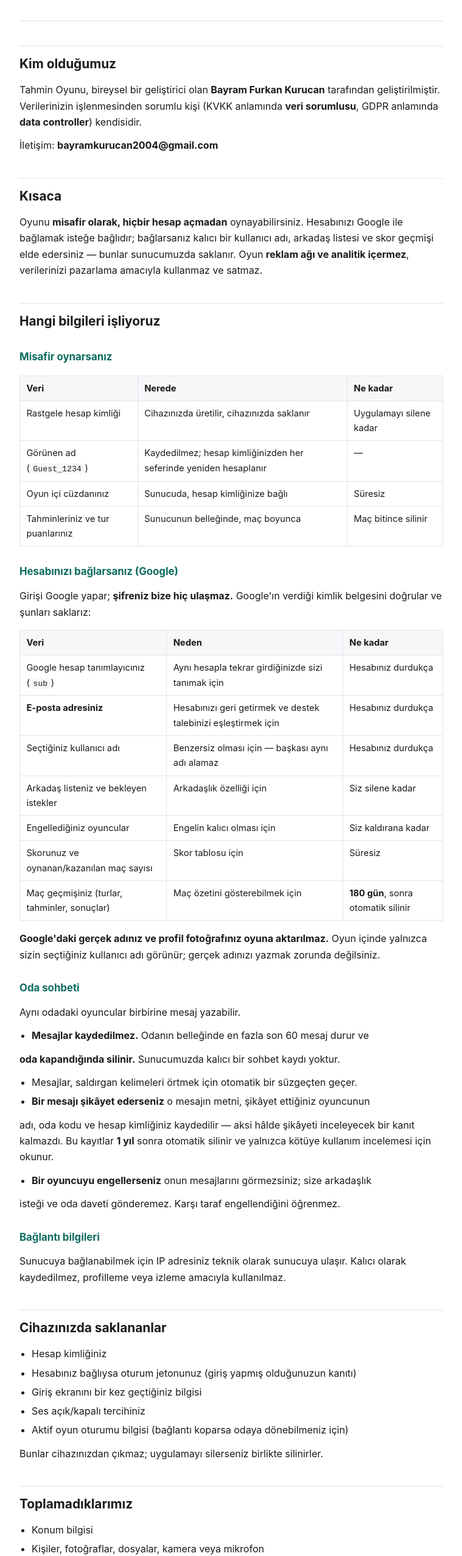
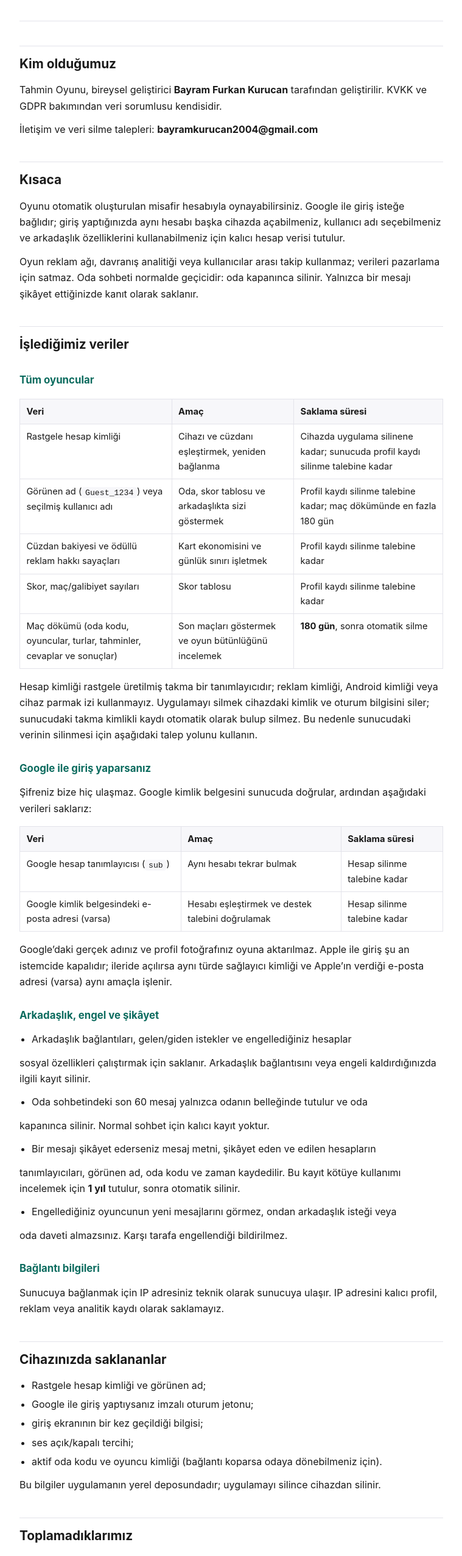
Before and after one commit to bayramfurkankurucan/tahminoyunu-gizlilik, a plain HTML site: page index.html in a window 1280 px wide. Shown: the part 105-2657 px from the top of the page at 61% size, without its empty margins (260-1019 px from the left). Drawn offline with Linux system fonts and the light colour scheme.

Commit message:
Gizlilik sayfasini guncelle

```diff
--- a/index.html
+++ b/index.html
@@ -43,50 +43,48 @@
 <p><strong>Son güncelleme:</strong> 31 Temmuz 2026</p>
 <hr>
 <h2>Kim olduğumuz</h2>
-<p>Tahmin Oyunu, bireysel bir geliştirici olan <strong>Bayram Furkan Kurucan</strong> tarafından geliştirilmiştir. Verilerinizin işlenmesinden sorumlu kişi (KVKK anlamında <strong>veri sorumlusu</strong>, GDPR anlamında <strong>data controller</strong>) kendisidir.</p>
-<p>İletişim: <strong>bayramkurucan2004@gmail.com</strong></p>
+<p>Tahmin Oyunu, bireysel geliştirici <strong>Bayram Furkan Kurucan</strong> tarafından geliştirilir. KVKK ve GDPR bakımından veri sorumlusu kendisidir.</p>
+<p>İletişim ve veri silme talepleri: <strong>bayramkurucan2004@gmail.com</strong></p>
 <h2>Kısaca</h2>
-<p>Oyunu <strong>misafir olarak, hiçbir hesap açmadan</strong> oynayabilirsiniz. Hesabınızı Google ile bağlamak isteğe bağlıdır; bağlarsanız kalıcı bir kullanıcı adı, arkadaş listesi ve skor geçmişi elde edersiniz — bunlar sunucumuzda saklanır. Oyun <strong>reklam ağı ve analitik içermez</strong>, verilerinizi pazarlama amacıyla kullanmaz ve satmaz.</p>
-<h2>Hangi bilgileri işliyoruz</h2>
-<h3>Misafir oynarsanız</h3>
-<div class="scroll"><table><thead><tr><th>Veri</th><th>Nerede</th><th>Ne kadar</th></tr></thead><tbody><tr><td>Rastgele hesap kimliği</td><td>Cihazınızda üretilir, cihazınızda saklanır</td><td>Uygulamayı silene kadar</td></tr><tr><td>Görünen ad (<code>Guest_1234</code>)</td><td>Kaydedilmez; hesap kimliğinizden her seferinde yeniden hesaplanır</td><td>—</td></tr><tr><td>Oyun içi cüzdanınız</td><td>Sunucuda, hesap kimliğinize bağlı</td><td>Süresiz</td></tr><tr><td>Tahminleriniz ve tur puanlarınız</td><td>Sunucunun belleğinde, maç boyunca</td><td>Maç bitince silinir</td></tr></tbody></table></div>
-<h3>Hesabınızı bağlarsanız (Google)</h3>
-<p>Girişi Google yapar; <strong>şifreniz bize hiç ulaşmaz.</strong> Google'ın verdiği kimlik belgesini doğrular ve şunları saklarız:</p>
-<div class="scroll"><table><thead><tr><th>Veri</th><th>Neden</th><th>Ne kadar</th></tr></thead><tbody><tr><td>Google hesap tanımlayıcınız (<code>sub</code>)</td><td>Aynı hesapla tekrar girdiğinizde sizi tanımak için</td><td>Hesabınız durdukça</td></tr><tr><td><strong>E-posta adresiniz</strong></td><td>Hesabınızı geri getirmek ve destek talebinizi eşleştirmek için</td><td>Hesabınız durdukça</td></tr><tr><td>Seçtiğiniz kullanıcı adı</td><td>Benzersiz olması için — başkası aynı adı alamaz</td><td>Hesabınız durdukça</td></tr><tr><td>Arkadaş listeniz ve bekleyen istekler</td><td>Arkadaşlık özelliği için</td><td>Siz silene kadar</td></tr><tr><td>Engellediğiniz oyuncular</td><td>Engelin kalıcı olması için</td><td>Siz kaldırana kadar</td></tr><tr><td>Skorunuz ve oynanan/kazanılan maç sayısı</td><td>Skor tablosu için</td><td>Süresiz</td></tr><tr><td>Maç geçmişiniz (turlar, tahminler, sonuçlar)</td><td>Maç özetini gösterebilmek için</td><td><strong>180 gün</strong>, sonra otomatik silinir</td></tr></tbody></table></div>
-<p><strong>Google'daki gerçek adınız ve profil fotoğrafınız oyuna aktarılmaz.</strong> Oyun içinde yalnızca sizin seçtiğiniz kullanıcı adı görünür; gerçek adınızı yazmak zorunda değilsiniz.</p>
-<h3>Oda sohbeti</h3>
-<p>Aynı odadaki oyuncular birbirine mesaj yazabilir.</p>
-<ul><li><strong>Mesajlar kaydedilmez.</strong> Odanın belleğinde en fazla son 60 mesaj durur ve</li></ul>
-<p><strong>oda kapandığında silinir.</strong> Sunucumuzda kalıcı bir sohbet kaydı yoktur.</p>
-<ul><li>Mesajlar, saldırgan kelimeleri örtmek için otomatik bir süzgeçten geçer.</li><li><strong>Bir mesajı şikâyet ederseniz</strong> o mesajın metni, şikâyet ettiğiniz oyuncunun</li></ul>
-<p>adı, oda kodu ve hesap kimliğiniz kaydedilir — aksi hâlde şikâyeti inceleyecek bir kanıt kalmazdı. Bu kayıtlar <strong>1 yıl</strong> sonra otomatik silinir ve yalnızca kötüye kullanım incelemesi için okunur.</p>
-<ul><li><strong>Bir oyuncuyu engellerseniz</strong> onun mesajlarını görmezsiniz; size arkadaşlık</li></ul>
-<p>isteği ve oda daveti gönderemez. Karşı taraf engellendiğini öğrenmez.</p>
+<p>Oyunu otomatik oluşturulan misafir hesabıyla oynayabilirsiniz. Google ile giriş isteğe bağlıdır; giriş yaptığınızda aynı hesabı başka cihazda açabilmeniz, kullanıcı adı seçebilmeniz ve arkadaşlık özelliklerini kullanabilmeniz için kalıcı hesap verisi tutulur.</p>
+<p>Oyun reklam ağı, davranış analitiği veya kullanıcılar arası takip kullanmaz; verileri pazarlama için satmaz. Oda sohbeti normalde geçicidir: oda kapanınca silinir. Yalnızca bir mesajı şikâyet ettiğinizde kanıt olarak saklanır.</p>
+<h2>İşlediğimiz veriler</h2>
+<h3>Tüm oyuncular</h3>
+<div class="scroll"><table><thead><tr><th>Veri</th><th>Amaç</th><th>Saklama süresi</th></tr></thead><tbody><tr><td>Rastgele hesap kimliği</td><td>Cihazı ve cüzdanı eşleştirmek, yeniden bağlanma</td><td>Cihazda uygulama silinene kadar; sunucuda profil kaydı silinme talebine kadar</td></tr><tr><td>Görünen ad (<code>Guest_1234</code>) veya seçilmiş kullanıcı adı</td><td>Oda, skor tablosu ve arkadaşlıkta sizi göstermek</td><td>Profil kaydı silinme talebine kadar; maç dökümünde en fazla 180 gün</td></tr><tr><td>Cüzdan bakiyesi ve ödüllü reklam hakkı sayaçları</td><td>Kart ekonomisini ve günlük sınırı işletmek</td><td>Profil kaydı silinme talebine kadar</td></tr><tr><td>Skor, maç/galibiyet sayıları</td><td>Skor tablosu</td><td>Profil kaydı silinme talebine kadar</td></tr><tr><td>Maç dökümü (oda kodu, oyuncular, turlar, tahminler, cevaplar ve sonuçlar)</td><td>Son maçları göstermek ve oyun bütünlüğünü incelemek</td><td><strong>180 gün</strong>, sonra otomatik silme</td></tr></tbody></table></div>
+<p>Hesap kimliği rastgele üretilmiş takma bir tanımlayıcıdır; reklam kimliği, Android kimliği veya cihaz parmak izi kullanmayız. Uygulamayı silmek cihazdaki kimlik ve oturum bilgisini siler; sunucudaki takma kimlikli kaydı otomatik olarak bulup silmez. Bu nedenle sunucudaki verinin silinmesi için aşağıdaki talep yolunu kullanın.</p>
+<h3>Google ile giriş yaparsanız</h3>
+<p>Şifreniz bize hiç ulaşmaz. Google kimlik belgesini sunucuda doğrular, ardından aşağıdaki verileri saklarız:</p>
+<div class="scroll"><table><thead><tr><th>Veri</th><th>Amaç</th><th>Saklama süresi</th></tr></thead><tbody><tr><td>Google hesap tanımlayıcısı (<code>sub</code>)</td><td>Aynı hesabı tekrar bulmak</td><td>Hesap silinme talebine kadar</td></tr><tr><td>Google kimlik belgesindeki e-posta adresi (varsa)</td><td>Hesabı eşleştirmek ve destek talebini doğrulamak</td><td>Hesap silinme talebine kadar</td></tr></tbody></table></div>
+<p>Google’daki gerçek adınız ve profil fotoğrafınız oyuna aktarılmaz. Apple ile giriş şu an istemcide kapalıdır; ileride açılırsa aynı türde sağlayıcı kimliği ve Apple’ın verdiği e-posta adresi (varsa) aynı amaçla işlenir.</p>
+<h3>Arkadaşlık, engel ve şikâyet</h3>
+<ul><li>Arkadaşlık bağlantıları, gelen/giden istekler ve engellediğiniz hesaplar</li></ul>
+<p>sosyal özellikleri çalıştırmak için saklanır. Arkadaşlık bağlantısını veya engeli kaldırdığınızda ilgili kayıt silinir.</p>
+<ul><li>Oda sohbetindeki son 60 mesaj yalnızca odanın belleğinde tutulur ve oda</li></ul>
+<p>kapanınca silinir. Normal sohbet için kalıcı kayıt yoktur.</p>
+<ul><li>Bir mesajı şikâyet ederseniz mesaj metni, şikâyet eden ve edilen hesapların</li></ul>
+<p>tanımlayıcıları, görünen ad, oda kodu ve zaman kaydedilir. Bu kayıt kötüye kullanımı incelemek için <strong>1 yıl</strong> tutulur, sonra otomatik silinir.</p>
+<ul><li>Engellediğiniz oyuncunun yeni mesajlarını görmez, ondan arkadaşlık isteği veya</li></ul>
+<p>oda daveti almazsınız. Karşı tarafa engellendiği bildirilmez.</p>
 <h3>Bağlantı bilgileri</h3>
-<p>Sunucuya bağlanabilmek için IP adresiniz teknik olarak sunucuya ulaşır. Kalıcı olarak kaydedilmez, profilleme veya izleme amacıyla kullanılmaz.</p>
+<p>Sunucuya bağlanmak için IP adresiniz teknik olarak sunucuya ulaşır. IP adresini kalıcı profil, reklam veya analitik kaydı olarak saklamayız.</p>
 <h2>Cihazınızda saklananlar</h2>
-<ul><li>Hesap kimliğiniz</li><li>Hesabınız bağlıysa oturum jetonunuz (giriş yapmış olduğunuzun kanıtı)</li><li>Giriş ekranını bir kez geçtiğiniz bilgisi</li><li>Ses açık/kapalı tercihiniz</li><li>Aktif oyun oturumu bilgisi (bağlantı koparsa odaya dönebilmeniz için)</li></ul>
-<p>Bunlar cihazınızdan çıkmaz; uygulamayı silerseniz birlikte silinirler.</p>
+<ul><li>Rastgele hesap kimliği ve görünen ad;</li><li>Google ile giriş yaptıysanız imzalı oturum jetonu;</li><li>giriş ekranının bir kez geçildiği bilgisi;</li><li>ses açık/kapalı tercihi;</li><li>aktif oda kodu ve oyuncu kimliği (bağlantı koparsa odaya dönebilmeniz için).</li></ul>
+<p>Bu bilgiler uygulamanın yerel deposundadır; uygulamayı silince cihazdan silinir.</p>
 <h2>Toplamadıklarımız</h2>
-<ul><li>Konum bilgisi</li><li>Kişiler, fotoğraflar, dosyalar, kamera veya mikrofon</li><li>Reklam kimliği veya izleme tanımlayıcıları</li><li>Çökme raporları veya kullanım analitiği</li></ul>
-<h2>Üçüncü taraf bileşenler</h2>
-<div class="scroll"><table><thead><tr><th>Bileşen</th><th>Ne yapıyor</th><th>Veri paylaşımı</th></tr></thead><tbody><tr><td>Google ile Giriş</td><td>Kimliğinizi doğrular. Giriş sırasında tarayıcıya Google'ın betiği yüklenir ve Google bu isteği görür.</td><td>Yalnızca giriş yaparsanız</td></tr><tr><td>Amazon Web Services (DynamoDB)</td><td>Kalıcı verilerin saklandığı veritabanı. Sunucular Frankfurt (<code>eu-central-1</code>) bölgesindedir.</td><td>Barındırma sağlayıcısı</td></tr><tr><td>Capacitor</td><td>Uygulamanın mobil kabuğu. Kendi başına veri toplamaz.</td><td>Yok</td></tr></tbody></table></div>
-<p><strong>Reklam ağı, analitik veya izleme SDK'sı kullanılmaz.</strong></p>
-<h2>Haklarınız</h2>
-<p>Misafir oynuyorsanız sunucuda sizi tanımlayan kalıcı bir kişisel veri yoktur; uygulamayı silmek cihazınızdaki her şeyi temizler.</p>
-<p>Hesabınızı bağladıysanız <strong>verilerinize erişme, düzeltme ve silinmesini isteme</strong> hakkınız vardır. <strong>bayramkurucan2004@gmail.com</strong> adresine yazın; hesabınızı ve ona bağlı kullanıcı adı, arkadaş listesi, skor ve maç geçmişini sileriz. Talebinizi en geç 30 gün içinde sonuçlandırırız.</p>
-<p>KVKK (Türkiye) ve GDPR (AB) kapsamındaki haklarınızı da aynı adresten kullanabilirsiniz. Verilerinizi işleme dayanağımız, oyunu talebiniz üzerine sunmamız (sözleşmenin ifası) ve kötüye kullanımı önleme yönündeki meşru menfaatimizdir.</p>
+<ul><li>Konum, kişi rehberi, fotoğraf, dosya, kamera veya mikrofon;</li><li>reklam kimliği ve başka uygulamalardaki hareketlerinize ilişkin izleme verisi;</li><li>çökme raporu veya davranış analitiği.</li></ul>
+<h2>Üçüncü taraflar</h2>
+<div class="scroll"><table><thead><tr><th>Bileşen</th><th>Rolü</th><th>Veri akışı</th></tr></thead><tbody><tr><td>Google ile Giriş</td><td>İsteğe bağlı kimlik doğrulama</td><td>Giriş seçildiğinde Google, kendi hesabınızla oturum açma isteğini işler; doğrulanmış <code>sub</code> ve e-posta (varsa) sunucumuza gelir.</td></tr><tr><td>Amazon Web Services / DynamoDB</td><td>Üretimde kalıcı veri deposu</td><td>Yukarıdaki hesap, sosyal, skor ve maç kayıtları Frankfurt (<code>eu-central-1</code>) bölgesinde tutulur.</td></tr><tr><td>Capacitor</td><td>Mobil uygulama kabuğu</td><td>Kendi başına analitik veya reklam verisi toplamaz.</td></tr></tbody></table></div>
+<p>Google ile giriş dışındaki verileri reklam ağına, veri aracısına veya analitik sağlayıcısına paylaşmayız. Tüm üretim istemci-sunucu trafiği HTTPS/WSS ile şifrelenir.</p>
+<h2>Haklarınız ve silme talebi</h2>
+<p>Verilerinize erişme, yanlış bilgiyi düzeltme ve hesabınıza bağlı verilerin silinmesini isteme hakkınız vardır. E-posta adresimize şunları yazın:</p>
+<ul><li>bağlı hesapta kayıtlı e-posta adresi veya seçilmiş kullanıcı adı;</li><li>misafir hesapta görünen <code>Guest_1234</code> adı ve yaklaşık son oynama tarihi;</li><li>talebinizin erişim, düzeltme veya silme olduğu.</li></ul>
+<p>Talebi doğruladıktan sonra hesabı, kullanıcı adı rezervasyonunu, arkadaşlık ve engel ilişkilerini, cüzdanı, skor satırlarını ve ilişkilendirilebilen maç kısayollarını sileriz. Yasal/kötüye kullanım gerekçesiyle tutulması gereken şikâyet kayıtları en fazla bir yıllık saklama süresi sonuna kadar korunabilir. Talebi en geç 30 gün içinde sonuçlandırırız.</p>
 <h2>Çocukların gizliliği</h2>
-<p>Oyun 13 yaş altındaki çocuklara yönelik değildir. Bilerek çocuklardan kişisel veri toplamayız. Çocuğunuzun bize veri gönderdiğini düşünüyorsanız <strong>bayramkurucan2004@gmail.com</strong> adresine yazın; kaydı sileriz.</p>
-<h2>Güvenlik</h2>
-<ul><li>Uygulama ile sunucu arasındaki tüm iletişim TLS ile şifrelenir (HTTPS/WSS).</li><li>Bağlı hesaplara yalnızca sunucunun imzaladığı bir oturum jetonuyla girilebilir.</li><li>Veritabanı erişimi, yalnızca gereken işlemlere izin veren dar bir yetki</li></ul>
-<p>tanımıyla sınırlıdır.</p>
+<p>Oyun 13 yaş altındaki çocuklara yönelik değildir. Bilerek çocuklardan kişisel veri toplamayız. Çocuğunuzun bize veri gönderdiğini düşünüyorsanız yukarıdaki iletişim adresinden silme talep edebilirsiniz.</p>
 <h2>Uygunsuz içerik bildirimi</h2>
-<p>Oyuncu adları ve sohbet mesajları otomatik olarak süzülür. Yine de uygunsuz bir içerikle karşılaşırsanız:</p>
-<ul><li><strong>Oyunun içinden:</strong> mesaja dokunup <strong>Şikâyet et</strong> ya da <strong>Engelle</strong> deyin.</li><li><strong>E-postayla:</strong> <strong>bayramkurucan2004@gmail.com</strong> adresine yazın. Bildirimleri</li></ul>
-<p>inceler, gerekiyorsa içeriği kaldırır ve hesaba erişimi kısıtlarız.</p>
+<p>Oyuncu adları ve sohbet mesajları otomatik olarak filtrelenir. Yine de uygunsuz içerikle karşılaşırsanız mesaj menüsünden <strong>Şikâyet et</strong> veya <strong>Engelle</strong> seçeneğini kullanın; ayrıca e-posta ile de bildirim yapabilirsiniz.</p>
 <h2>Değişiklikler</h2>
-<p>Bu politika değişirse üstteki &quot;Son güncelleme&quot; tarihi yenilenir. Önemli değişikliklerde uygulama içinde bilgilendirme yaparız.</p>
+<p>Veri akışını, saklama süresini veya kullanılan sağlayıcıları değiştirirsek bu politikayı ve mağaza beyanlarını aynı sürümde güncelleriz.</p>
 <footer>Tahmin Oyunu · Bayram Furkan Kurucan</footer>
 </body>
 </html>
```
